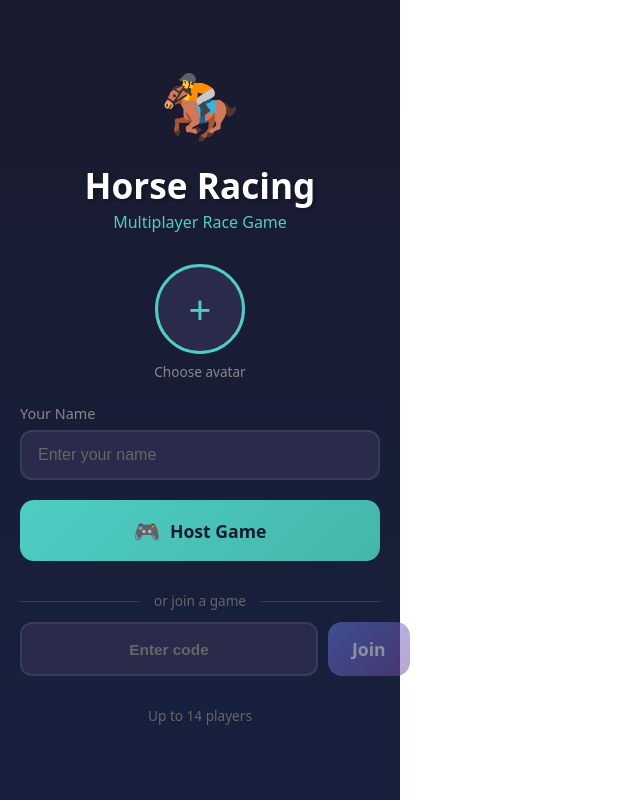
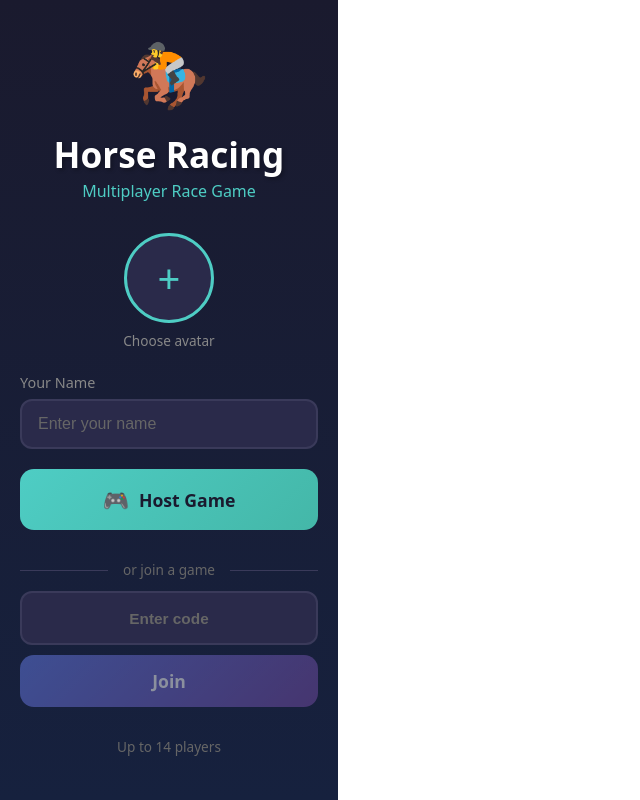
Before and after one commit to Lexieeagleson/Horse-racing, a React (Vite) app: page / in a window 1280 px wide. Shown: the whole page, without its empty margins (0-640 px from the left). Built offline with nearby package versions, Linux system fonts and the light colour scheme; no server answers.

Commit message:
Fix join button to hide when Host Game is clicked and position it below code input
Co-authored-by: Lexieeagleson <191998957+Lexieeagleson@users.noreply.github.com>

```diff
--- a/src/ui/menu/MainMenu.jsx
+++ b/src/ui/menu/MainMenu.jsx
@@ -16,6 +16,7 @@ const MainMenu = () => {
   }, [actions]);
 
   const handleHostGame = useCallback(() => {
+    setIsHosting(true);
     if (!playerName.trim()) {
       setError('Please enter your name');
       return;
@@ -25,7 +26,6 @@ const MainMenu = () => {
       return;
     }
     setError('');
-    setIsHosting(true);
     actions.setPlayerInfo({ playerName: playerName.trim() });
     actions.setScreen('hosting');
   }, [playerName, state.playerAvatar, actions]);
--- a/src/ui/menu/mainMenu.css
+++ b/src/ui/menu/mainMenu.css
@@ -195,6 +195,7 @@
 
 .join-input-row {
   display: flex;
+  flex-direction: column;
   gap: 10px;
 }
 
@@ -224,7 +225,7 @@
 }
 
 .join-btn {
-  width: auto;
+  width: 100%;
   padding: 14px 24px;
   background: linear-gradient(135deg, #667eea 0%, #764ba2 100%);
   color: #fff;
```
